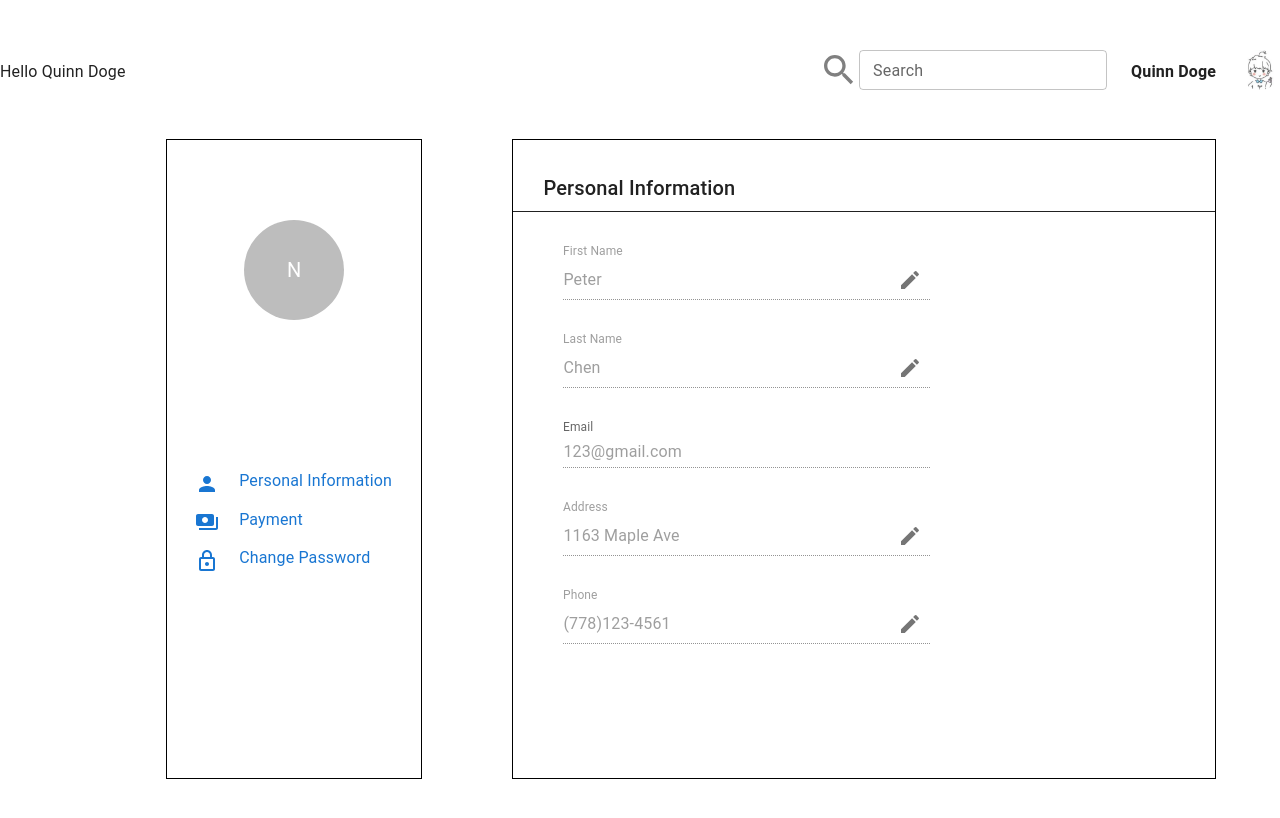
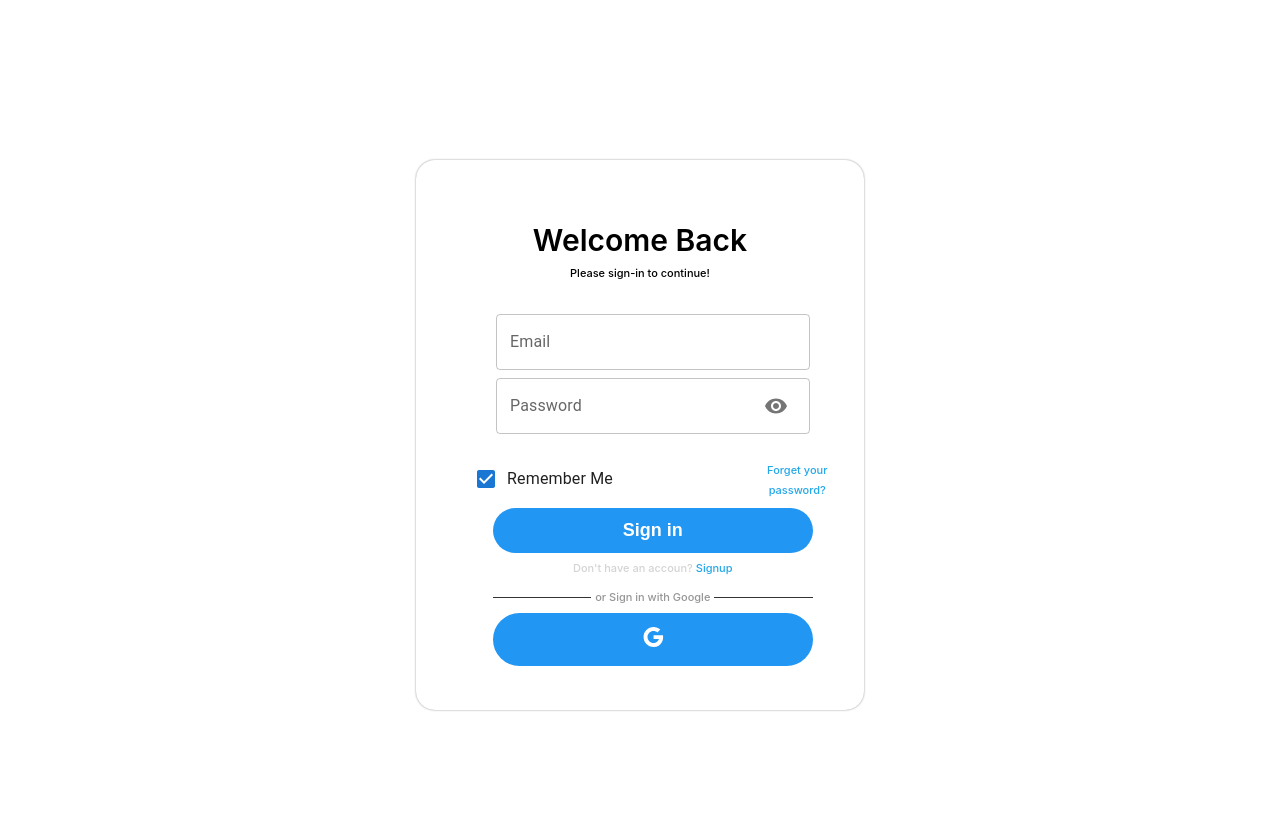
Before and after one commit to royroyzhong/Simp.Com, a React (Create React App) app in the folder frontend/: page / in a window 1280 px wide. Shown: the top 818 px of the page. Built offline with nearby package versions, Linux system fonts and the light colour scheme.

Commit message:
login password visible

```diff
--- a/frontend/src/App.js
+++ b/frontend/src/App.js
@@ -7,8 +7,8 @@
 function App() {
   return (
     <div className="App">
-      {/* <Login /> */}
-      <ProfilePage />
+      <Login />
+      {/* <ProfilePage /> */}
       {/* <Dashboard /> */}
     </div>
   );
--- a/frontend/src/component/loginComponent/LoginForm.js
+++ b/frontend/src/component/loginComponent/LoginForm.js
@@ -16,6 +16,9 @@
 import GoogleIcon from "@mui/icons-material/Google";
 import { SwitcherContext } from "./LoginPage";
 import Tooltip from "@mui/material/Tooltip";
+import VisibilityOffIcon from "@mui/icons-material/VisibilityOff";
+import VisibilityIcon from "@mui/icons-material/Visibility";
+import IconButton from "@mui/material/IconButton";
 
 const Item = styled(Paper)(({ theme }) => ({
   ...theme.typography.h7,
@@ -27,6 +30,8 @@
   const handerSwitch = useContext(SwitcherContext);
   const [emailValue, setEmail] = React.useState("");
   const [pwdValue, setPwd] = React.useState("");
+  const [visible, setVisible] = React.useState(true);
+  const handleVisible = () => setVisible(!visible);
   const validateEmail = (event) => {
     const value = event.target.value;
     setEmail(value);
@@ -61,9 +66,17 @@
       <CssTextField
         id="outlined-password-input"
         label="Password"
-        type="password"
+        type={visible ? "password" : "text"}
         autoComplete="current-password"
         onChange={validatePwd}
+        InputProps={{
+          endAdornment: (
+            <IconButton aria-label="edit" onClick={handleVisible}>
+              {visible && <VisibilityIcon />}
+              {!visible && <VisibilityOffIcon />}
+            </IconButton>
+          ),
+        }}
       />
 
       <Marginer direction="vertical" margin="3vh" />
```
